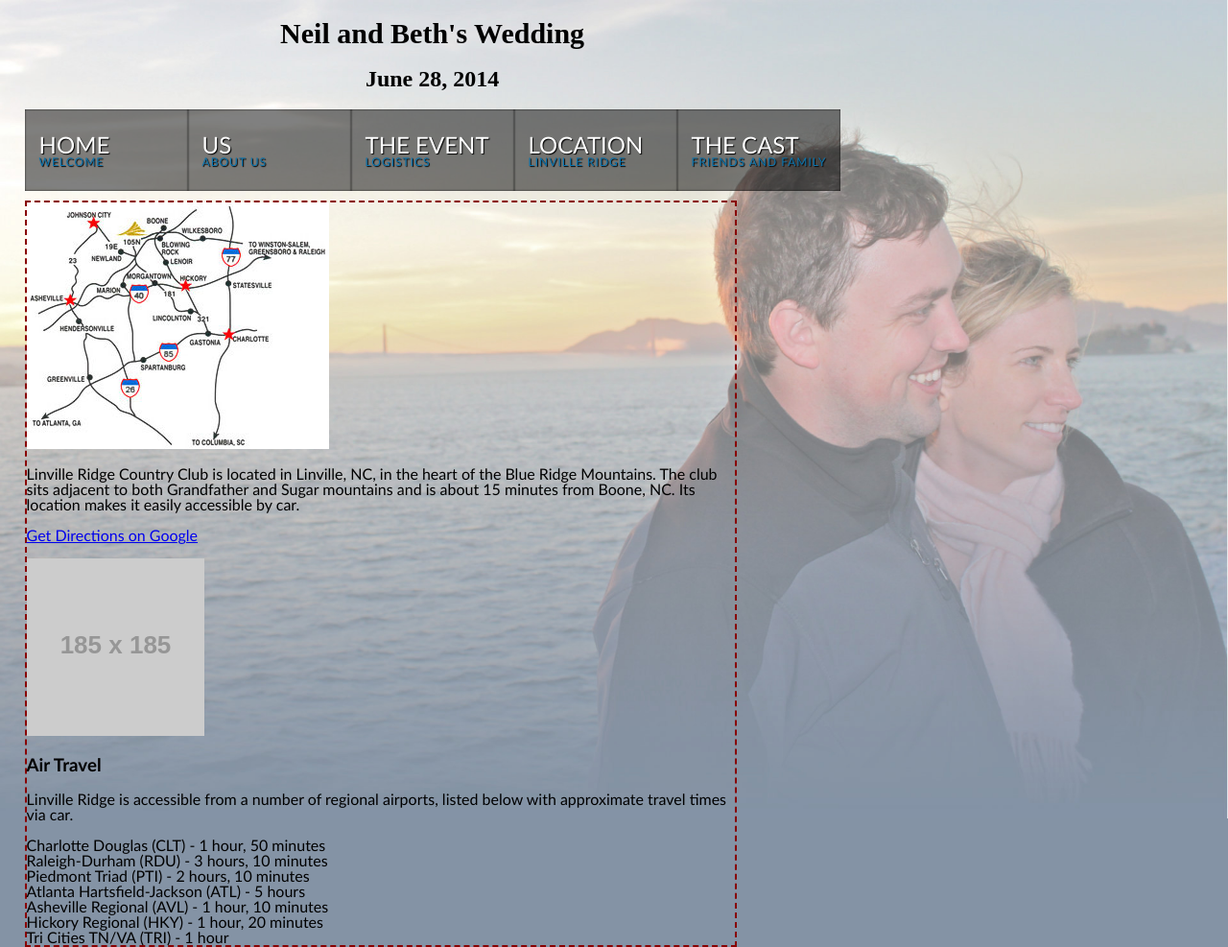
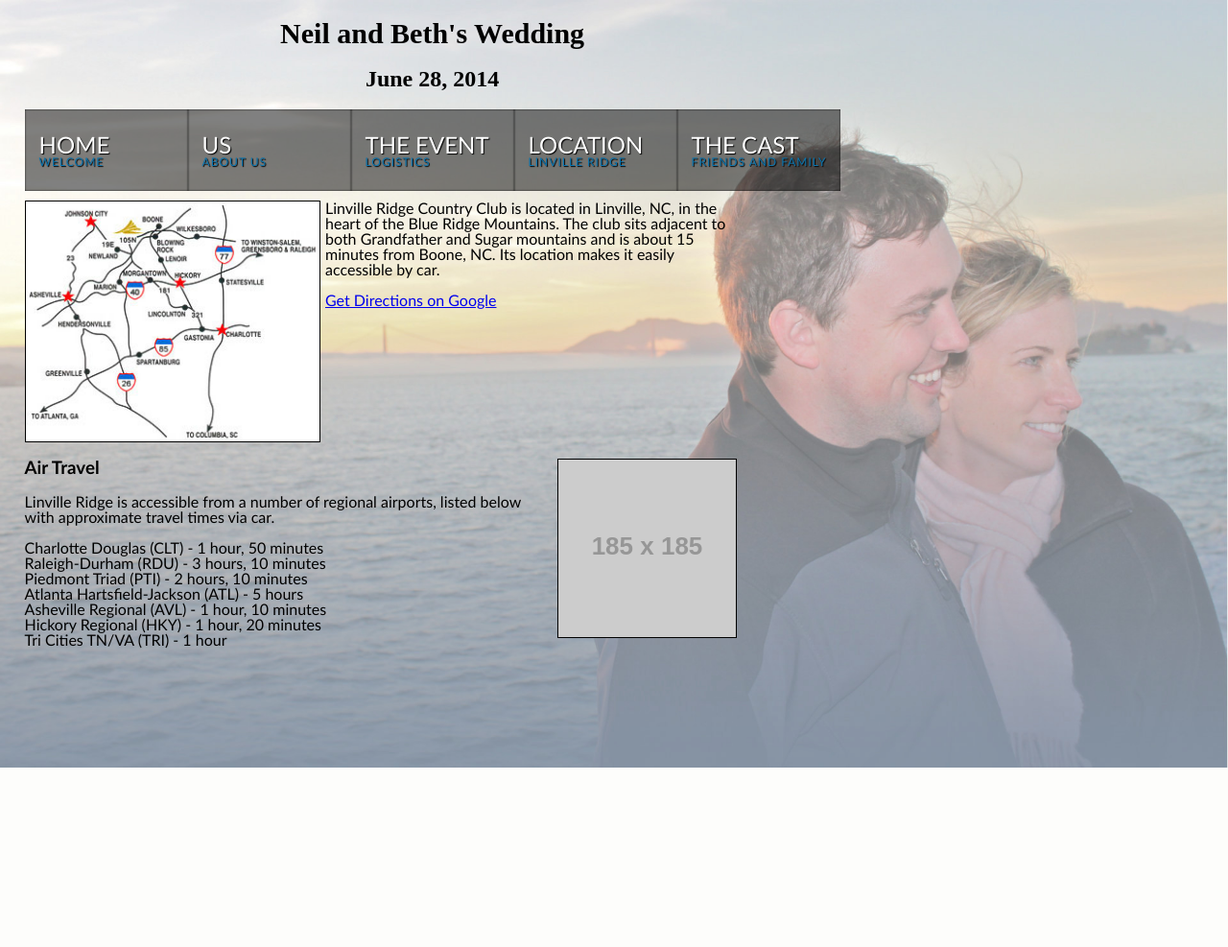
Before and after one commit to NeilTerry/neilandbeth, a PHP site: page /Travel.php in a window 1280 px wide. Shown: the whole page at 96% size. After the commit the page ends 800 px from the top, so only its background shows below. Run offline with PHP 8.4, Linux system fonts and the light colour scheme; grey boxes labelled with a size stand in for pictures from a placeholder-image service; some libraries are stand-ins or nearby versions.

Commit message:
CSS Changes

```diff
--- a/css/style.css
+++ b/css/style.css
@@ -79,7 +79,6 @@ div.banner h2 {
 div.content {
     margin-left:2%;
     margin-right:40%;
-    border: 2px dashed #800;
     font-family: "Myriad Pro", "Trebuchet MS", sans-serif;
 
 }
@@ -220,3 +219,40 @@ body {
     background-size: 100%;
     background-image: url(../img/Background_Gradient_2.jpg);
 }
+
+.Left {
+
+    min-height:185px;
+    margin-bottom:10px;
+}
+
+.Left img{
+    float:left;
+    height:185px;
+    border:solid 1px #000;
+    margin-right:5px;
+}
+
+.BigLeft {
+    min-height:250px;
+    margin-bottom:10px;
+}
+
+.BigLeft img{
+    float:left;
+    height:250px;
+    margin-right:5px;
+    border:solid 1px #000;
+}
+
+.Right {
+    min-height:185px;
+    margin-bottom:10px;
+}
+
+.Right img{
+    float:right;
+    height:185px;
+    border:solid 1px #000;
+    margin-left:5px;
+}
```
